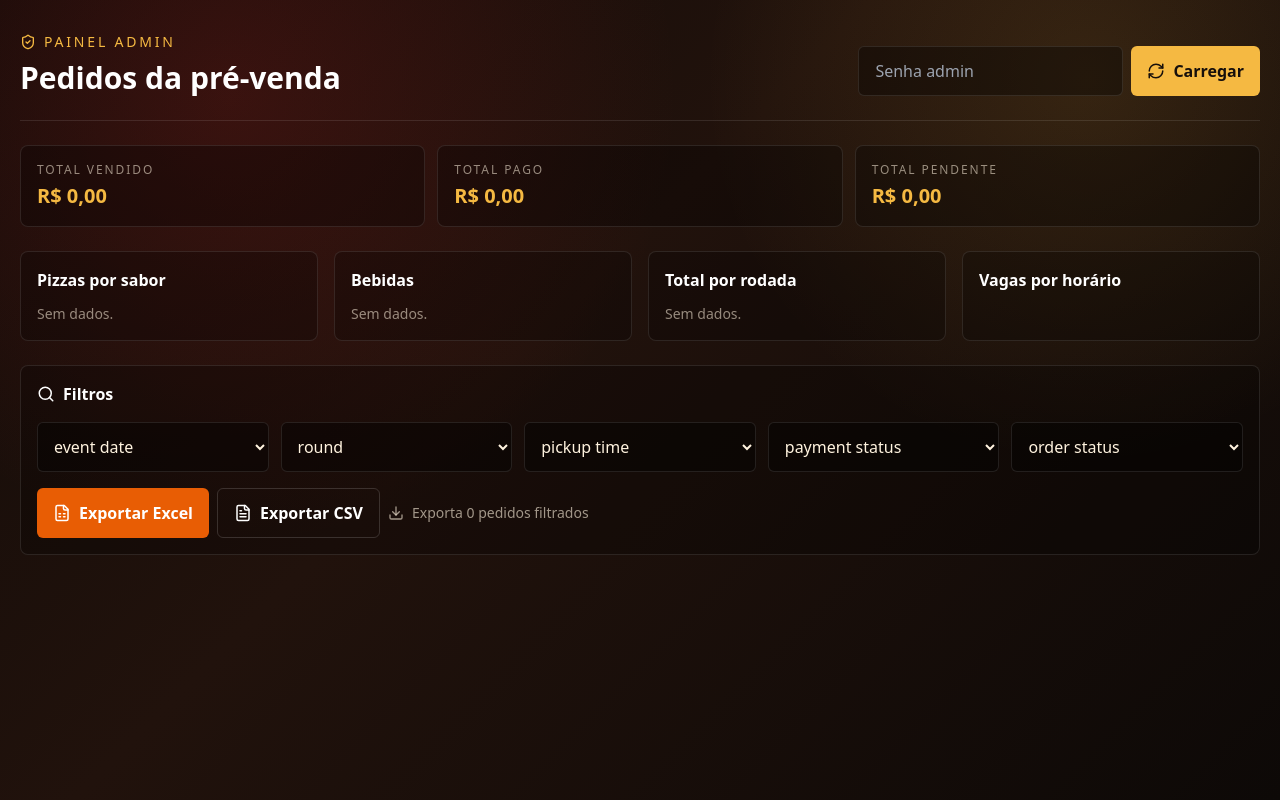
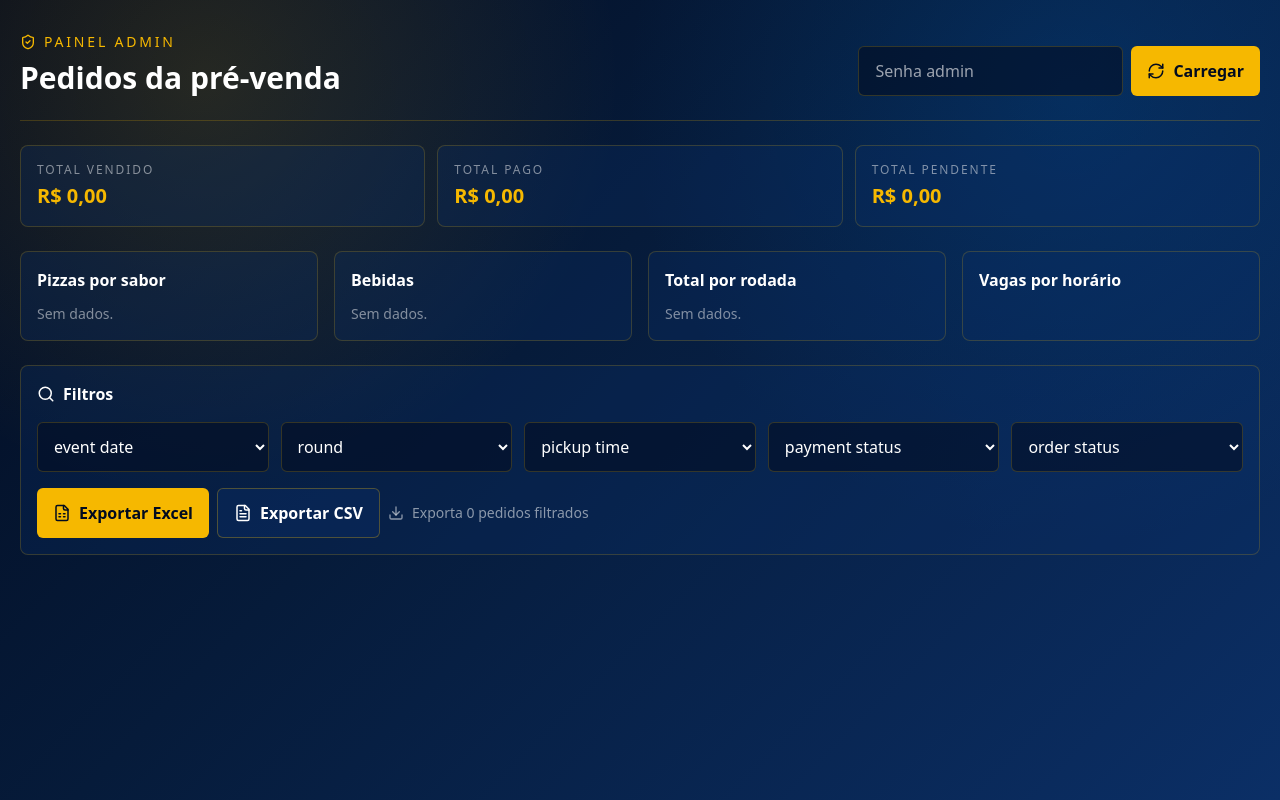
Before and after one commit to patrickcotoco-png/pizzas-formatura, a Next.js app: page /admin in a window 1280 px wide. Built offline with nearby package versions, Linux system fonts and the light colour scheme.

Commit message:
ajusta identidade visual para paleta PSI

```diff
--- a/app/admin/page.tsx
+++ b/app/admin/page.tsx
@@ -238,20 +238,20 @@ export default function AdminPage() {
 
   return (
     <main className="mx-auto min-h-screen max-w-7xl px-5 py-8">
-      <header className="flex flex-col gap-4 border-b border-white/10 pb-6 lg:flex-row lg:items-end lg:justify-between">
+      <header className="flex flex-col gap-4 border-b border-gold/20 pb-6 lg:flex-row lg:items-end lg:justify-between">
         <div>
           <p className="flex items-center gap-2 text-sm uppercase tracking-[0.2em] text-gold"><ShieldCheck size={16} /> Painel admin</p>
           <h1 className="mt-2 text-3xl font-black text-white">Pedidos da pré-venda</h1>
         </div>
         <div className="flex flex-col gap-2 sm:flex-row">
-          <input className="rounded-md border border-white/10 bg-black/35 px-4 py-3" type="password" placeholder="Senha admin" value={password} onChange={(event) => setPassword(event.target.value)} />
+          <input className="rounded-md border border-gold/20 bg-coal/55 px-4 py-3" type="password" placeholder="Senha admin" value={password} onChange={(event) => setPassword(event.target.value)} />
           <button className="flex items-center justify-center gap-2 rounded-md bg-gold px-4 py-3 font-bold text-coal" onClick={loadPanel}>
             <RefreshCw size={18} /> Carregar
           </button>
         </div>
       </header>
 
-      {error && <p className="mt-4 rounded-md bg-flame/20 px-4 py-3 text-gold">{error}</p>}
+      {error && <p className="mt-4 rounded-md border border-gold/30 bg-coal/65 px-4 py-3 text-gold">{error}</p>}
 
       <section className="mt-6 grid gap-3 sm:grid-cols-3">
         <Metric label="Total vendido" value={money(summary.totalSold)} />
@@ -263,7 +263,7 @@ export default function AdminPage() {
         <Panel title="Pizzas por sabor" rows={summary.flavors} />
         <Panel title="Bebidas" rows={summary.drinks} />
         <Panel title="Total por rodada" rows={summary.rounds} />
-        <div className="rounded-lg border border-white/10 bg-black/25 p-4">
+        <div className="rounded-lg border border-gold/20 bg-wood/30 p-4">
           <h2 className="mb-3 font-black text-white">Vagas por horário</h2>
           <div className="space-y-2 text-sm">
             {slots.map((slot) => (
@@ -276,7 +276,7 @@ export default function AdminPage() {
         </div>
       </section>
 
-      <section className="mt-6 rounded-lg border border-white/10 bg-black/25 p-4">
+      <section className="mt-6 rounded-lg border border-gold/20 bg-wood/30 p-4">
         <div className="mb-4 flex items-center gap-2 text-white">
           <Search size={18} />
           <h2 className="font-black">Filtros</h2>
@@ -285,7 +285,7 @@ export default function AdminPage() {
           {Object.keys(filters).map((key) => (
             <select
               key={key}
-              className="rounded-md border border-white/10 bg-black/40 px-3 py-3"
+              className="rounded-md border border-gold/20 bg-coal/55 px-3 py-3"
               value={filters[key as keyof typeof filters]}
               onChange={(event) => setFilters((current) => ({ ...current, [key]: event.target.value }))}
             >
@@ -297,10 +297,10 @@ export default function AdminPage() {
           ))}
         </div>
         <div className="mt-4 flex flex-col gap-2 sm:flex-row">
-          <button className="flex items-center justify-center gap-2 rounded-md bg-ember px-4 py-3 font-bold text-white" onClick={exportExcel}>
+          <button className="flex items-center justify-center gap-2 rounded-md bg-gold px-4 py-3 font-bold text-coal" onClick={exportExcel}>
             <FileSpreadsheet size={18} /> Exportar Excel
           </button>
-          <button className="flex items-center justify-center gap-2 rounded-md border border-white/15 px-4 py-3 font-bold text-white" onClick={exportCsv}>
+          <button className="flex items-center justify-center gap-2 rounded-md border border-gold/30 bg-wood/40 px-4 py-3 font-bold text-white" onClick={exportCsv}>
             <FileText size={18} /> Exportar CSV
           </button>
           <span className="flex items-center gap-2 text-sm text-cream/60">
@@ -311,12 +311,12 @@ export default function AdminPage() {
 
       <section className="mt-6 space-y-4">
         {filteredOrders.map((order) => (
-          <article key={order.id} className="rounded-lg border border-white/10 bg-black/30 p-4">
+          <article key={order.id} className="rounded-lg border border-gold/20 bg-wood/30 p-4">
             <div className="grid gap-4 lg:grid-cols-[1fr_260px]">
               <div>
                 <div className="flex flex-wrap items-center gap-3">
                   <h3 className="text-xl font-black text-white">{order.order_number}</h3>
-                  <span className="rounded bg-white/10 px-2 py-1 text-sm">{order.event_date} • {order.round} • {order.pickup_time}</span>
+                  <span className="rounded border border-gold/20 bg-coal/55 px-2 py-1 text-sm">{order.event_date} • {order.round} • {order.pickup_time}</span>
                 </div>
                 <p className="mt-2 text-cream/80">{order.customer_name} • WhatsApp: {order.whatsapp}</p>
                 <div className="mt-3 space-y-2 text-sm text-cream/75">
@@ -336,10 +336,10 @@ export default function AdminPage() {
                   <Metric label="Pizzas" value={String(order.total_pizzas)} compact />
                   <Metric label="Total" value={money(Number(order.total_amount))} compact />
                 </div>
-                <select className="w-full rounded-md border border-white/10 bg-black/40 px-3 py-3" value={order.payment_status} onChange={(event) => updateOrder(order, { payment_status: event.target.value as Order["payment_status"] })}>
+                <select className="w-full rounded-md border border-gold/20 bg-coal/55 px-3 py-3" value={order.payment_status} onChange={(event) => updateOrder(order, { payment_status: event.target.value as Order["payment_status"] })}>
                   {paymentStatuses.map((status) => <option key={status}>{status}</option>)}
                 </select>
-                <select className="w-full rounded-md border border-white/10 bg-black/40 px-3 py-3" value={order.order_status} onChange={(event) => updateOrder(order, { order_status: event.target.value as Order["order_status"] })}>
+                <select className="w-full rounded-md border border-gold/20 bg-coal/55 px-3 py-3" value={order.order_status} onChange={(event) => updateOrder(order, { order_status: event.target.value as Order["order_status"] })}>
                   {orderStatuses.map((status) => <option key={status}>{status}</option>)}
                 </select>
               </div>
@@ -353,7 +353,7 @@ export default function AdminPage() {
 
 function Metric({ label, value, compact = false }: { label: string; value: string; compact?: boolean }) {
   return (
-    <div className={`rounded-lg border border-white/10 bg-black/30 ${compact ? "p-3" : "p-4"}`}>
+    <div className={`rounded-lg border border-gold/20 bg-wood/30 ${compact ? "p-3" : "p-4"}`}>
       <p className="text-xs uppercase tracking-[0.16em] text-cream/55">{label}</p>
       <p className="mt-1 text-xl font-black text-gold">{value}</p>
     </div>
@@ -362,7 +362,7 @@ function Metric({ label, value, compact = false }: { label: string; value: strin
 
 function Panel({ title, rows }: { title: string; rows: [string, number][] }) {
   return (
-    <div className="rounded-lg border border-white/10 bg-black/25 p-4">
+    <div className="rounded-lg border border-gold/20 bg-wood/30 p-4">
       <h2 className="mb-3 font-black text-white">{title}</h2>
       <div className="space-y-2 text-sm">
         {rows.length === 0 && <p className="text-cream/55">Sem dados.</p>}
--- a/app/globals.css
+++ b/app/globals.css
@@ -13,10 +13,10 @@ html {
 body {
   min-height: 100vh;
   background:
-    radial-gradient(circle at 18% 12%, rgba(214, 40, 40, 0.18), transparent 28rem),
-    radial-gradient(circle at 85% 10%, rgba(245, 185, 66, 0.12), transparent 24rem),
-    linear-gradient(135deg, #120b08 0%, #21120c 42%, #0d0907 100%);
-  color: #fff3df;
+    radial-gradient(circle at 16% 10%, rgba(246, 184, 0, 0.14), transparent 26rem),
+    radial-gradient(circle at 84% 12%, rgba(0, 87, 168, 0.26), transparent 28rem),
+    linear-gradient(135deg, #020B1F 0%, #061B3A 42%, #0B2F66 100%);
+  color: #FFFFFF;
 }
 
 button,
@@ -28,6 +28,6 @@ textarea {
 
 .wood-panel {
   background:
-    linear-gradient(135deg, rgba(90, 46, 23, 0.8), rgba(22, 15, 11, 0.86)),
-    repeating-linear-gradient(90deg, rgba(255, 255, 255, 0.03) 0 2px, transparent 2px 14px);
+    linear-gradient(135deg, rgba(6, 27, 58, 0.94), rgba(11, 47, 102, 0.82)),
+    linear-gradient(90deg, rgba(246, 184, 0, 0.08), transparent 34%, rgba(0, 87, 168, 0.14));
 }
--- a/app/not-found.tsx
+++ b/app/not-found.tsx
@@ -3,7 +3,7 @@ import Link from "next/link";
 export default function NotFound() {
   return (
     <main className="flex min-h-screen items-center justify-center px-5">
-      <section className="wood-panel max-w-lg rounded-lg border border-white/10 p-6 text-center">
+      <section className="wood-panel max-w-lg rounded-lg border border-gold/25 p-6 text-center">
         <p className="text-sm uppercase tracking-[0.22em] text-gold">Página não encontrada</p>
         <h1 className="mt-3 text-3xl font-black text-white">Essa fornada não existe.</h1>
         <p className="mt-3 text-cream/75">Volte para o cardápio e escolha seu horário de retirada.</p>
--- a/tailwind.config.ts
+++ b/tailwind.config.ts
@@ -5,15 +5,15 @@ const config: Config = {
   theme: {
     extend: {
       colors: {
-        ember: "#e85d04",
-        flame: "#d62828",
-        gold: "#f5b942",
-        wood: "#5a2e17",
-        coal: "#160f0b",
-        cream: "#fff3df"
+        ember: "#F28C00",
+        flame: "#0057A8",
+        gold: "#F6B800",
+        wood: "#0B2F66",
+        coal: "#020B1F",
+        cream: "#E5E7EB"
       },
       boxShadow: {
-        glow: "0 0 40px rgba(232, 93, 4, 0.24)"
+        glow: "0 0 40px rgba(246, 184, 0, 0.18)"
       }
     }
   },
```
Also changed, not shown: app/page.tsx (+24 -24 lines).
